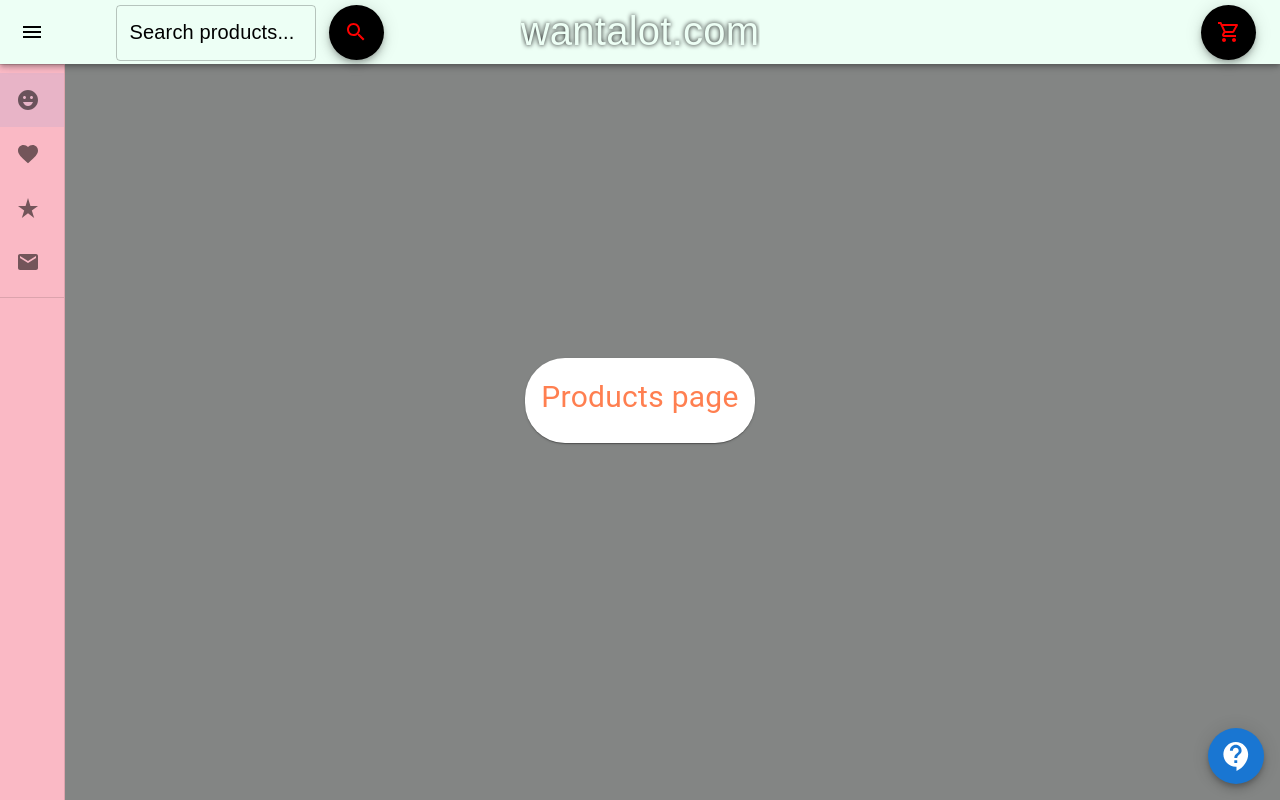
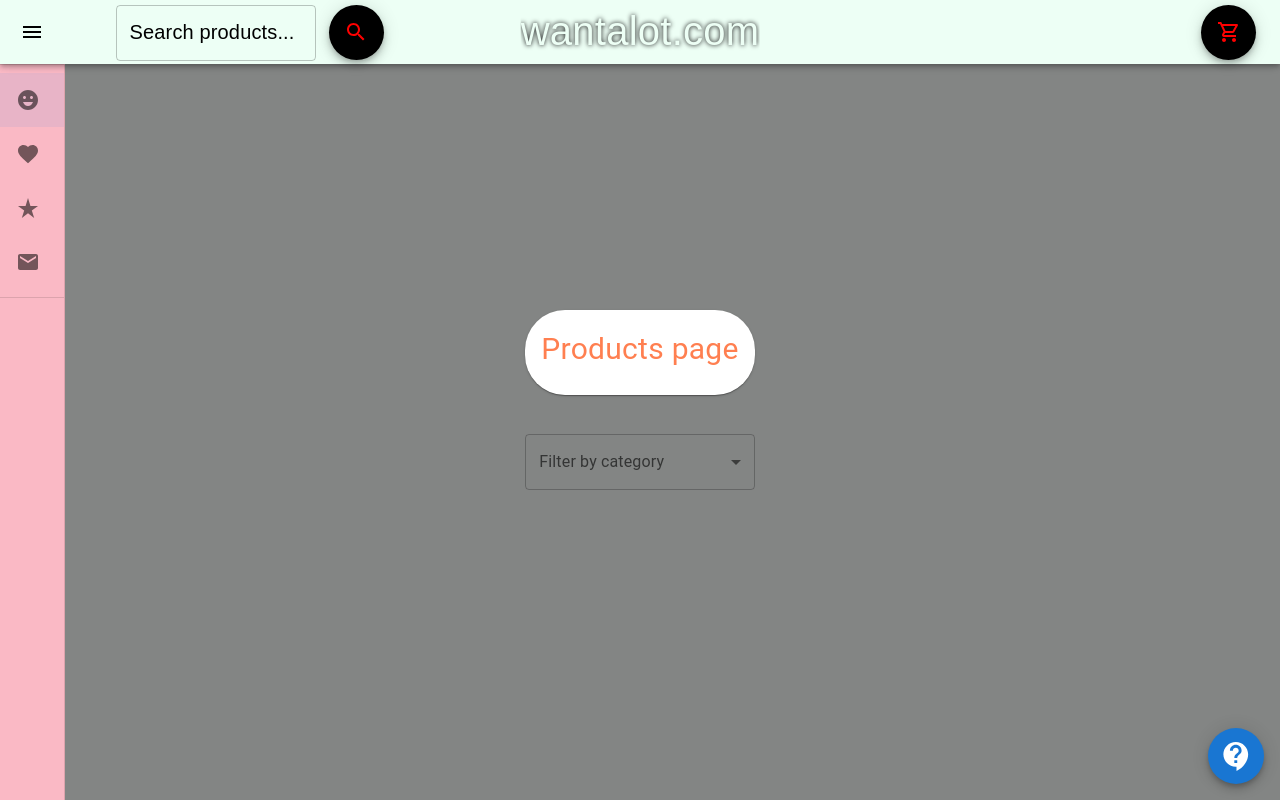
Before and after one commit to SiveshMaharaj/FrontEndDeveloper, a React (Create React App) app in the folder ecomm-task/: page /products in a window 1280 px wide. Built offline with nearby package versions, Linux system fonts and the light colour scheme.

Commit message:
Temp filter
Added temp filter for usage with data

```diff
--- a/ecomm-task/src/Products.js
+++ b/ecomm-task/src/Products.js
@@ -10,19 +10,45 @@ import Card from '@mui/material/Card';
 import CardActions from '@mui/material/CardActions';
 import CardContent from '@mui/material/CardContent';
 import Typography from '@mui/material/Typography';
+import Select from '@mui/material/Select';
+import InputLabel from '@mui/material/InputLabel';
+import MenuItem from '@mui/material/MenuItem';
+import FormControl from '@mui/material/FormControl';
+import { Divider } from '@mui/material';
 
 export default function Products() {
+    const [category, setCategory] = React.useState('');
+
+    const handleCategory = (event) => {
+        setCategory(event.target.value);
+    };
 
 
 return (
 <div className="App-header">
-  <Card sx={{ width: '100', borderRadius: 10, alignContent: 'center', justifyContent: 'center', textAlign:'center' }}>
+  <Card sx={{ width: '100', borderRadius: 10, alignContent: 'center', justifyContent: 'center', textAlign:'center'}}>
     <CardContent>
       <Typography sx={{ fontSize: 30, alignContent: 'center', justifyContent: 'center' }} color="coral">
         Products page
       </Typography>
     </CardContent>
   </Card>
+  <br/>
+  <FormControl fullWidth>
+        <InputLabel id="demo-simple-select-label">Filter by category</InputLabel>
+        <Select
+          labelId="demo-simple-select-label"
+          id="demo-simple-select"
+          value={category}
+          label="Filter by category"
+          onChange={handleCategory}
+        >
+          <MenuItem value={1}>All</MenuItem>
+          <MenuItem value={2}>Tech</MenuItem>
+          <MenuItem value={3}>Accessories</MenuItem>
+          <MenuItem value={4}>Clothes</MenuItem>
+        </Select>
+      </FormControl>
 </div>
 )
 }
```
